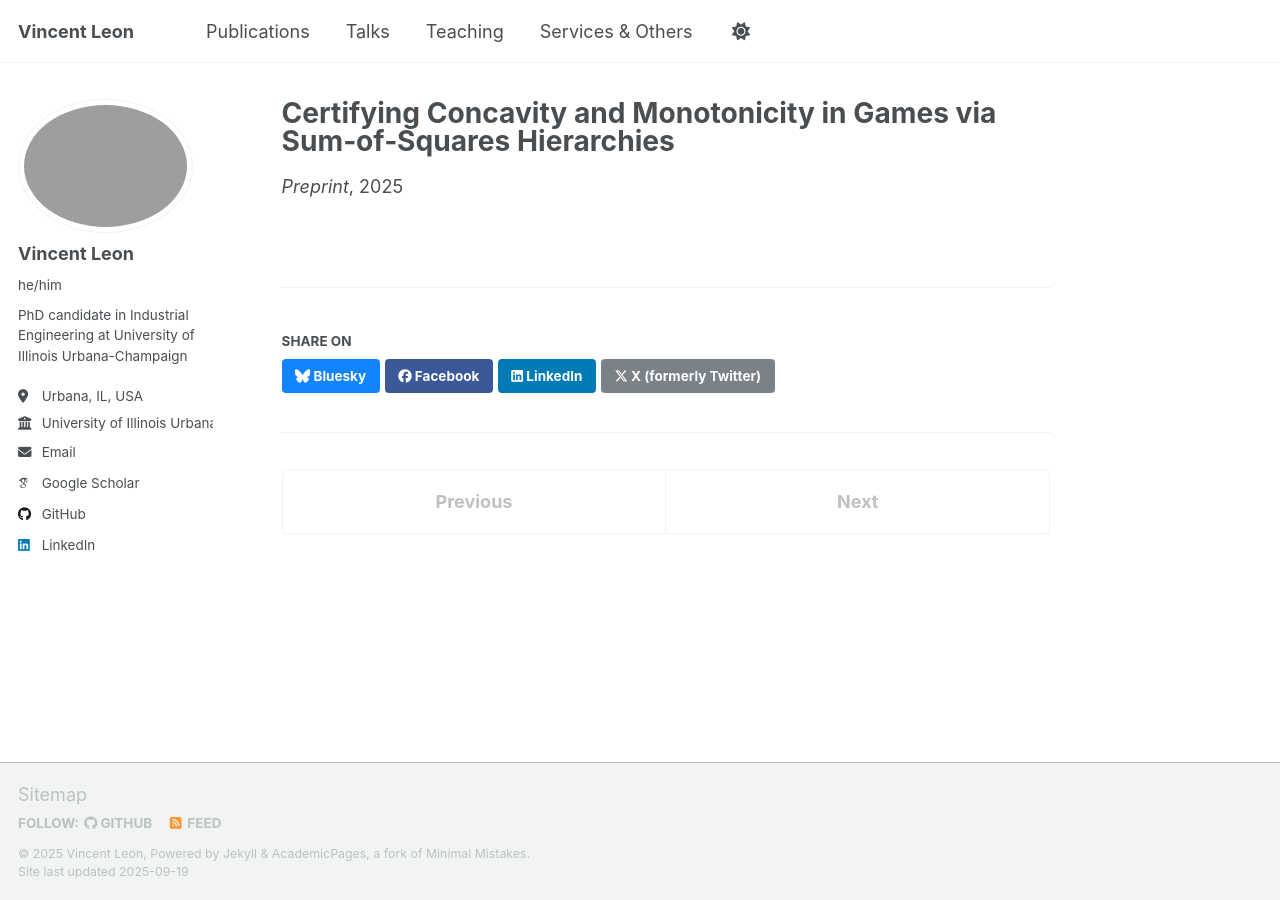
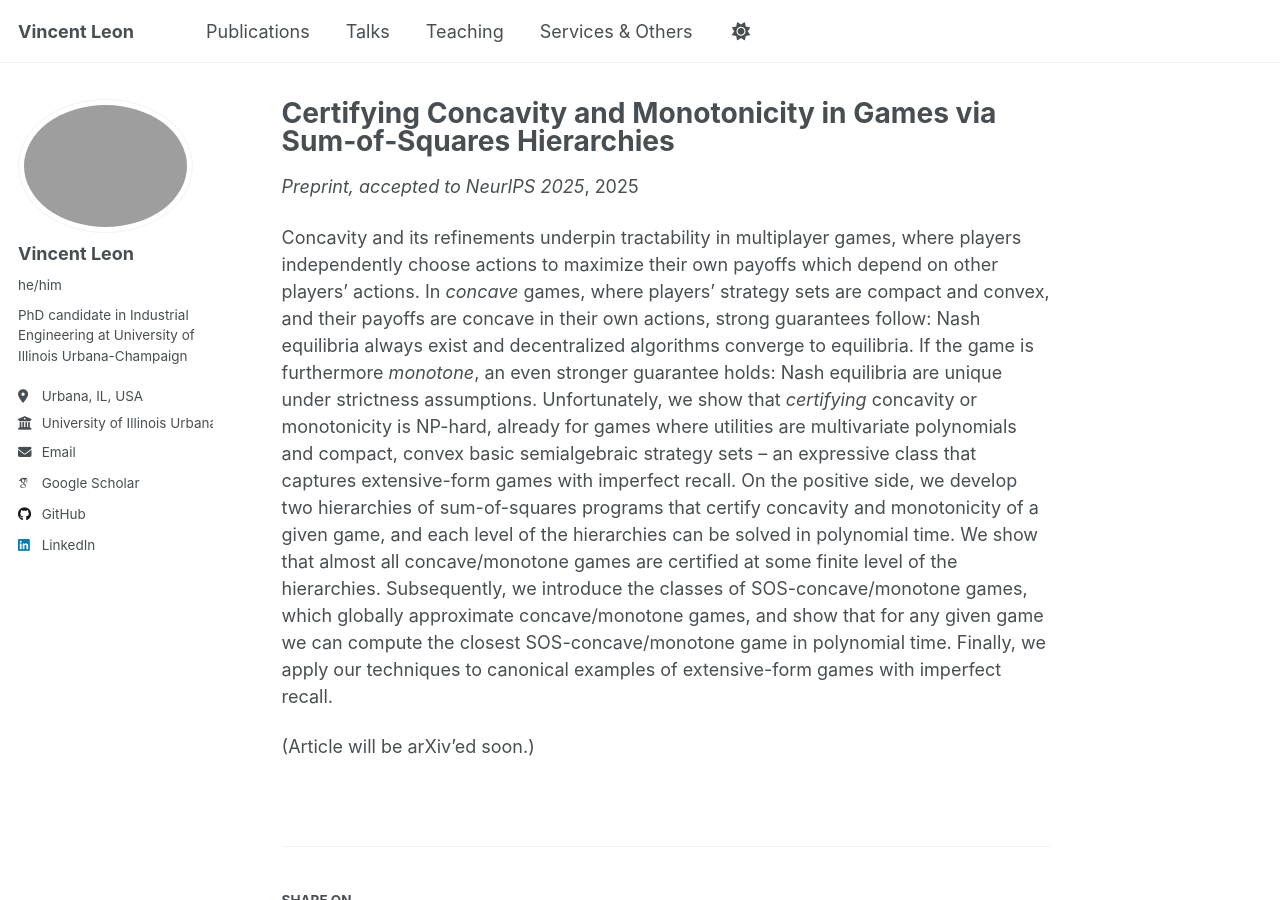
Before and after one commit to vin-leon/vin-leon.github.io, a Jekyll site: the page built from _publications/2025-concavity-monotonicity-games-sos.md, in a window 1280 px wide and 900 px high. Built offline with Jekyll 4.4.1, drawn with Linux system fonts in a browser that asks for light colours; some web fonts are replaced; a script that is not in the unit is left out.

Commit message:
Update 2025-concavity-monotonicity-games-sos.md

```diff
--- a/_publications/2025-concavity-monotonicity-games-sos.md
+++ b/_publications/2025-concavity-monotonicity-games-sos.md
@@ -5,5 +5,9 @@ category: preprints
 permalink: /publication/2025-concavity-monotonicity-games-sos
 excerpt: 'Vincent Leon, Iosif Sakos, Ryann Sim, and Antonios Varvitsiotis'
 date: 2025-05-15
-venue: 'Preprint'
+venue: 'Preprint, accepted to NeurIPS 2025'
 ---
+
+Concavity and its refinements underpin tractability in multiplayer games, where players independently choose actions to maximize their own payoffs which depend on other players’ actions.  In _concave_ games, where players' strategy sets are compact and convex, and their payoffs are concave in their own actions, strong guarantees follow: Nash equilibria always exist and decentralized algorithms converge to equilibria. If the game is furthermore _monotone_, an even stronger guarantee holds: Nash equilibria are unique under strictness assumptions. Unfortunately, we show that _certifying_ concavity or monotonicity is NP-hard, already for games where utilities are multivariate polynomials and compact, convex basic semialgebraic strategy sets -- an expressive class that captures extensive-form games with imperfect recall. On the positive side, we develop two hierarchies of sum-of-squares programs that certify concavity and monotonicity of a given game, and each level of the hierarchies can be solved in polynomial time. We show that almost all concave/monotone games are certified at some finite level of the hierarchies. Subsequently, we introduce the classes of SOS-concave/monotone games, which  globally approximate concave/monotone games, and show that for any given game we can compute the closest SOS-concave/monotone game in polynomial time. Finally, we apply our techniques to canonical examples of extensive-form games with imperfect recall.
+
+(Article will be arXiv'ed soon.)
```
